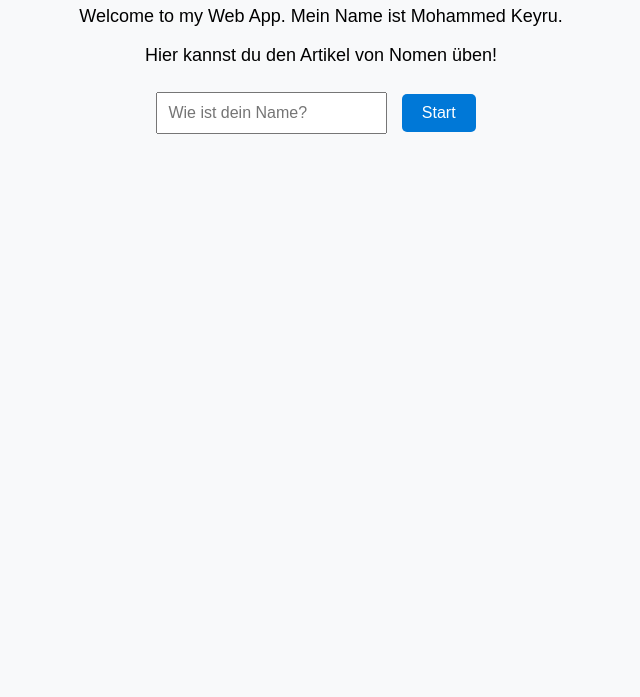
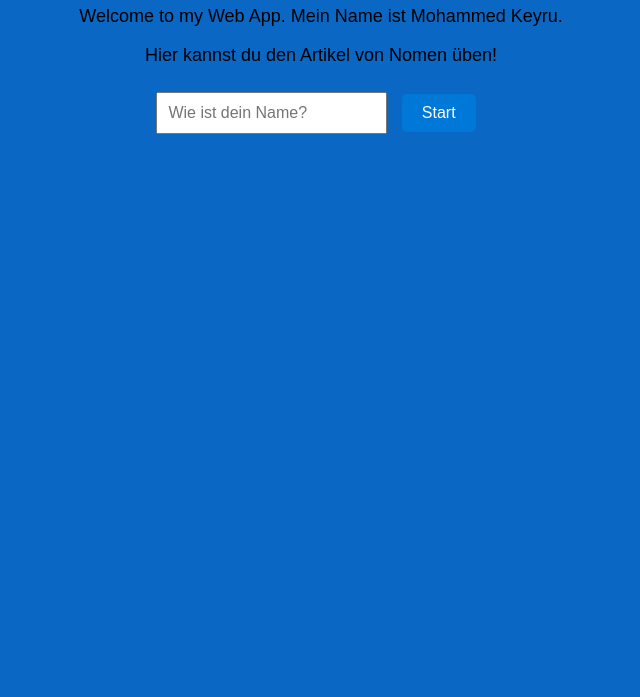
Before and after one commit to mohe833/Second_Project, a plain HTML site: page index.html in a window 1280 px wide. Shown: the part 103-800 px from the top of the page, without its empty margins (319-959 px from the left). Drawn offline with Linux system fonts and the light colour scheme.

Commit message:
Modify js file

```diff
--- a/my.css
+++ b/my.css
@@ -2,7 +2,7 @@ body {
    font-family: Arial, sans-serif;
    text-align: center;
    margin-top: 50px;
-   background-color: #f8f9fa;
+   background-color: #0a67c4;
 }
 input {
    padding: 10px;
```
